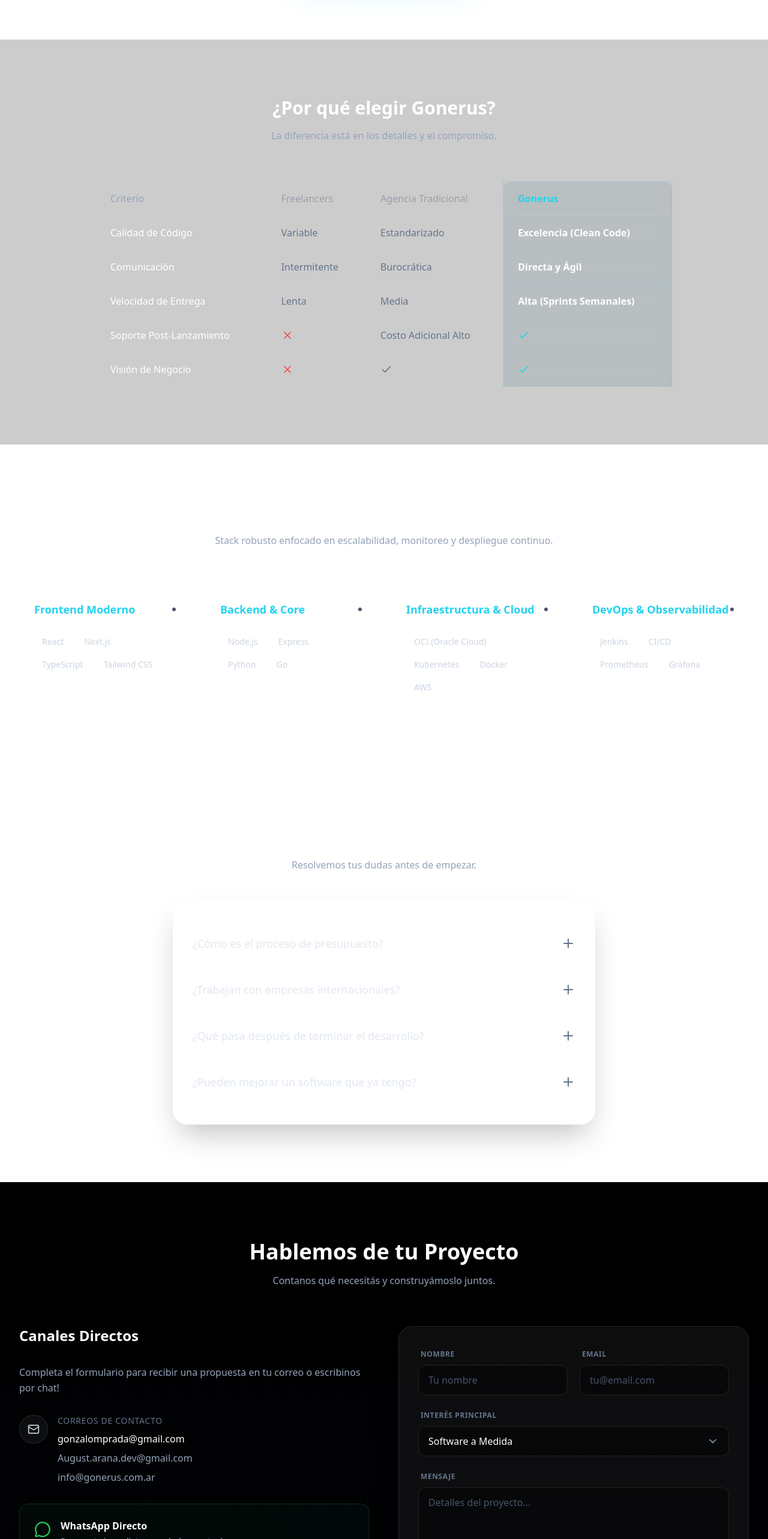
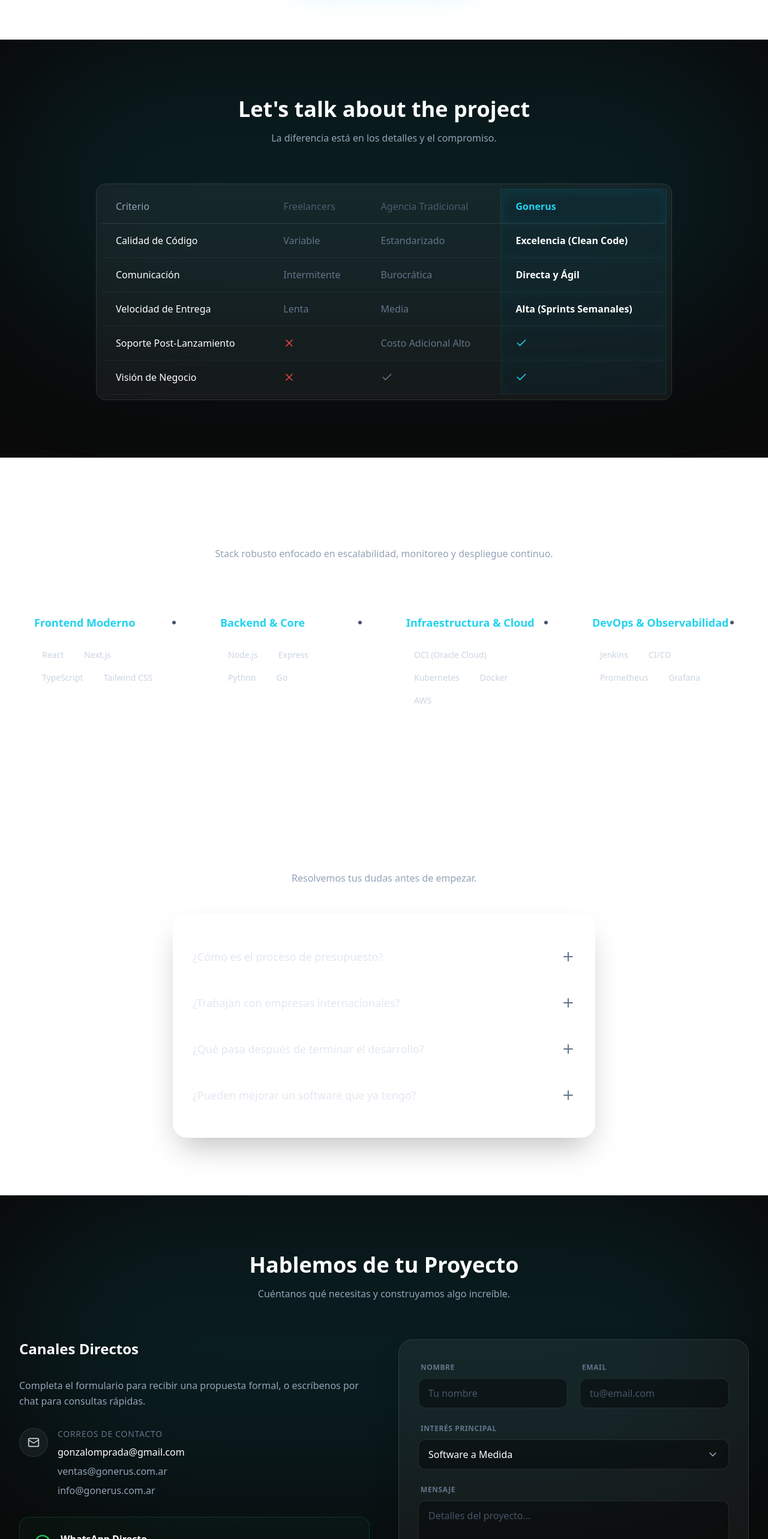
Before and after one commit to gonzalomprada/korven-web, a React (Vite) app: page / in a window 1280 px wide. Shown: the part 5445-8011 px from the top of the page at 60% size. Built offline with nearby package versions, Linux system fonts and the light colour scheme.

Commit message:
correcciones

```diff
--- a/src/components/ComparisonTable.jsx
+++ b/src/components/ComparisonTable.jsx
@@ -3,21 +3,28 @@ import { X, Check } from 'lucide-react';
 
 const ComparisonTable = () => {
   return (
-    <section className="py-24 relative bg-black/20">
-      <div className="max-w-5xl mx-auto px-4 sm:px-6 lg:px-8">
+    // CAMBIO: Usamos el fondo unificado y agregamos el efecto de luz
+    <section className="py-24 relative bg-[#0a0a0a] overflow-hidden">
+
+      {/* Efecto de luz de fondo (Glow Azul) para unificar el estilo */}
+      <div className="absolute top-0 left-1/2 -translate-x-1/2 w-full h-[500px] bg-cyan-500/10 blur-[120px] rounded-full pointer-events-none" />
+
+      <div className="max-w-5xl mx-auto px-4 sm:px-6 lg:px-8 relative z-10">
         <div className="text-center mb-16">
-          <h2 className="text-3xl font-bold text-white mb-4">¿Por qué elegir Gonerus?</h2>
-          <p className="text-slate-400">La diferencia está en los detalles y el compromiso.</p>
+          <h2 className="text-3xl md:text-4xl font-bold text-white mb-4">Let's talk about the project</h2>
+          <p className="text-slate-400 max-w-2xl mx-auto">La diferencia está en los detalles y el compromiso.</p>
         </div>
 
-        <div className="overflow-x-auto">
+        {/* Agregamos un fondo sutil a la tabla para que destaque sobre el nuevo background */}
+        <div className="overflow-x-auto rounded-2xl bg-white/5 border border-white/10 p-2 backdrop-blur-sm">
           <table className="w-full text-left border-collapse">
             <thead>
               <tr className="border-b border-white/10">
                 <th className="py-4 px-6 text-slate-400 font-medium">Criterio</th>
-                <th className="py-4 px-6 text-slate-500 font-medium opacity-50">Freelancers</th>
-                <th className="py-4 px-6 text-slate-500 font-medium opacity-50">Agencia Tradicional</th>
-                <th className="py-4 px-6 text-cyan-400 font-bold bg-cyan-900/10 rounded-t-xl border-t border-x border-cyan-500/20">Gonerus</th>
+                <th className="py-4 px-6 text-slate-500 font-medium opacity-70">Freelancers</th>
+                <th className="py-4 px-6 text-slate-500 font-medium opacity-70">Agencia Tradicional</th>
+                {/* Ajuste visual en la cabecera de Gonerus para que coincida con la nueva estética */}
+                <th className="py-4 px-6 text-cyan-400 font-bold bg-cyan-950/30 rounded-t-xl border-t border-x border-cyan-500/20 shadow-[inset_0_4px_20px_rgba(6,182,212,0.1)]">Gonerus</th>
               </tr>
             </thead>
             <tbody className="text-slate-300">
@@ -28,11 +35,15 @@ const ComparisonTable = () => {
                 { criterion: "Soporte Post-Lanzamiento", free: <X className="h-5 w-5 text-red-500" />, agency: "Costo Adicional Alto", Gonerus: <Check className="h-5 w-5 text-cyan-400" /> },
                 { criterion: "Visión de Negocio", free: <X className="h-5 w-5 text-red-500" />, agency: <Check className="h-5 w-5 text-slate-500" />, Gonerus: <Check className="h-5 w-5 text-cyan-400" /> },
               ].map((row, index) => (
-                <tr key={index} className="border-b border-white/5 hover:bg-white/[0.02]">
+                // Ajuste en el hover para que sea más sutil sobre el fondo oscuro
+                <tr key={index} className="border-b border-white/5 hover:bg-white/5 transition-colors">
                   <td className="py-4 px-6 font-medium text-white">{row.criterion}</td>
                   <td className="py-4 px-6 text-slate-500">{row.free}</td>
                   <td className="py-4 px-6 text-slate-500">{row.agency}</td>
-                  <td className="py-4 px-6 text-white font-semibold bg-cyan-900/10 border-x border-cyan-500/10 shadow-[inset_0_0_20px_rgba(6,182,212,0.05)]">
+                  {/* Ajuste en la columna de Gonerus para que resalte más */}
+                  <td className="py-4 px-6 text-white font-semibold bg-cyan-950/20 border-x border-cyan-500/10 shadow-[inset_0_0_20px_rgba(6,182,212,0.05)] relative group">
+                    {/* Pequeño efecto de brillo al pasar el mouse sobre la celda de Gonerus */}
+                    <div className="absolute inset-0 bg-cyan-500/5 opacity-0 group-hover:opacity-100 transition-opacity pointer-events-none" />
                     {row.Gonerus}
                   </td>
                 </tr>
--- a/src/components/Contact.jsx
+++ b/src/components/Contact.jsx
@@ -7,17 +7,16 @@ const Contact = () => {
 
   // Estado del formulario
   const [formData, setFormData] = useState({
-    user_name: '',    // EmailJS suele usar 'user_name' en sus templates por defecto
-    user_email: '',   // EmailJS suele usar 'user_email'
-    service: 'Software a Medida', // Opción Default solicitada
+    user_name: '',
+    user_email: '',
+    service: 'Software a Medida',
     message: ''
   });
 
-  // Estado del Dropdown personalizado
+  // Estado del Dropdown
   const [isOpen, setIsOpen] = useState(false);
   const dropdownRef = useRef(null);
 
-  // Opciones del servicio con iconos o descripciones cortas si quisieras
   const serviceOptions = [
     "Software a Medida",
     "MVP Express",
@@ -26,16 +25,16 @@ const Contact = () => {
   ];
 
   // Estado visual
-  const [status, setStatus] = useState('idle'); // 'idle' | 'sending' | 'success' | 'error'
+  const [status, setStatus] = useState('idle');
 
   const handleSubmit = (e) => {
     e.preventDefault();
     setStatus('sending');
 
     // REEMPLAZA ESTOS VALORES CON LOS DE TU CUENTA DE EMAILJS
-    const SERVICE_ID = 'service_z4zu272';
-    const TEMPLATE_ID = 'template_lts5f6a';
-    const PUBLIC_KEY = 'Mbd0WWiB2FRUid0-7';
+    const SERVICE_ID = 'YOUR_SERVICE_ID';
+    const TEMPLATE_ID = 'YOUR_TEMPLATE_ID';
+    const PUBLIC_KEY = 'YOUR_PUBLIC_KEY';
 
     emailjs.send(SERVICE_ID, TEMPLATE_ID, formData, PUBLIC_KEY)
       .then((result) => {
@@ -51,64 +50,62 @@ const Contact = () => {
     setFormData({ ...formData, [e.target.name]: e.target.value });
   };
 
-  // Función para elegir opción del custom dropdown
   const selectOption = (option) => {
     setFormData({ ...formData, service: option });
     setIsOpen(false);
   };
 
   return (
-    <section id="contact" className="py-24 relative bg-black">
-      <div className="absolute inset-0 bg-gradient-to-b from-black via-blue-950/5 to-black pointer-events-none" />
+    // CAMBIO 1: FONDO UNIFICADO
+    // Usamos un gradiente radial superior para imitar la luz del Hero
+    <section id="contact" className="py-24 relative bg-[#0a0a0a] overflow-hidden">
+
+      {/* Efecto de luz de fondo (Glow Azul) */}
+      <div className="absolute top-0 left-1/2 -translate-x-1/2 w-full h-[500px] bg-cyan-500/10 blur-[120px] rounded-full pointer-events-none" />
 
       <div className="max-w-7xl mx-auto px-4 sm:px-6 lg:px-8 relative z-10">
 
+        {/* Encabezado */}
         <div className="text-center mb-16">
           <h2 className="text-3xl md:text-4xl font-bold text-white mb-4">
             Hablemos de tu Proyecto
           </h2>
           <p className="text-slate-400 max-w-2xl mx-auto">
-            Contanos qué necesitás y construyámoslo juntos.
+            Cuéntanos qué necesitas y construyamos algo increíble.
           </p>
         </div>
 
-        <div className="grid grid-cols-1 lg:grid-cols-2 gap-12 items-start">
+        <div className="grid grid-cols-1 lg:grid-cols-2 gap-12 items-start mb-20">
 
-          {/* COLUMNA IZQUIERDA: Info + WhatsApp */}
+          {/* COLUMNA IZQUIERDA */}
           <div className="space-y-8">
             <h3 className="text-2xl font-bold text-white">Canales Directos</h3>
             <p className="text-slate-400 leading-relaxed">
-              Completa el formulario para recibir una propuesta en tu correo o escribinos por chat!
+              Completa el formulario para recibir una propuesta formal, o escríbenos por chat para consultas rápidas.
             </p>
 
+            {/* Lista de Correos */}
             <div className="flex items-start group">
               <div className="h-12 w-12 rounded-full bg-white/5 flex items-center justify-center mr-4 border border-white/10 group-hover:border-cyan-500/50 group-hover:bg-cyan-950/30 transition-all flex-shrink-0">
                 <Mail className="h-5 w-5 text-slate-300 group-hover:text-cyan-400" />
               </div>
               <div>
                 <p className="text-sm text-slate-500 font-medium uppercase tracking-wider mb-2">Correos de Contacto</p>
-
-                <div className="space-y-2"> {/* Lista vertical con espacio */}
-
-                  {/* 1. Tu Mail Principal */}
+                <div className="space-y-2">
                   <a href="mailto:gonzalomprada@gmail.com" className="block text-white hover:text-cyan-400 transition-colors font-medium">
                     gonzalomprada@gmail.com
                   </a>
-
-                  {/* 2. Segundo Mail (Ejemplo: Ventas o Socio) */}
-                  <a href="mailto:August.arana.dev@gmail.com" className="block text-slate-400 hover:text-cyan-400 transition-colors">
-                    August.arana.dev@gmail.com
+                  <a href="mailto:ventas@gonerus.com.ar" className="block text-slate-400 hover:text-cyan-400 transition-colors">
+                    ventas@gonerus.com.ar
                   </a>
-
-                  {/* 3. Tercer Mail (Ejemplo: Info o Soporte) */}
                   <a href="mailto:info@gonerus.com.ar" className="block text-slate-400 hover:text-cyan-400 transition-colors">
                     info@gonerus.com.ar
                   </a>
-
                 </div>
               </div>
             </div>
 
+            {/* WhatsApp Box */}
             <div className="p-6 rounded-2xl bg-gradient-to-r from-green-900/10 to-emerald-900/10 border border-green-500/20 mt-8 relative overflow-hidden group">
               <div className="absolute inset-0 bg-green-500/5 opacity-0 group-hover:opacity-100 transition-opacity" />
               <div className="flex items-start relative z-10">
@@ -117,7 +114,7 @@ const Contact = () => {
                   <h4 className="text-white font-bold mb-1">WhatsApp Directo</h4>
                   <p className="text-sm text-slate-400 mb-5">Respuesta inmediata para dudas puntuales.</p>
                   <a
-                    href="https://wa.me/5491112345678?text=Hola%20Gonerus..."
+                    href="https://wa.me/5491112345678" // TU NÚMERO
                     target="_blank"
                     rel="noopener noreferrer"
                     className="inline-flex items-center bg-green-600 hover:bg-green-500 text-white px-5 py-2.5 rounded-lg text-sm font-bold transition-all shadow-lg hover:shadow-green-500/20"
@@ -127,41 +124,34 @@ const Contact = () => {
                 </div>
               </div>
             </div>
+
+            {/* Redes Sociales */}
             <div className="mt-10 pt-8 border-t border-white/10">
-              <h4 className="text-sm font-bold text-slate-500 uppercase tracking-wider mb-4">Seguinos en redes</h4>
-
+              <h4 className="text-sm font-bold text-slate-500 uppercase tracking-wider mb-4">Síguenos en redes</h4>
               <div className="flex gap-4">
-                {/* LinkedIn */}
                 <a
                   href="https://www.linkedin.com/"
                   target="_blank"
                   rel="noopener noreferrer"
                   className="h-12 w-12 rounded-xl bg-white/5 border border-white/10 flex items-center justify-center text-slate-400 hover:bg-[#0077b5] hover:border-[#0077b5] hover:text-white transition-all duration-300 group"
-                  aria-label="LinkedIn"
                 >
                   <Linkedin className="h-5 w-5 group-hover:scale-110 transition-transform" />
                 </a>
-
-                {/* Instagram */}
                 <a
-                  href="https://www.instagram.com/gonerus.tech?igsh=bmNqamE5bHoyMmV0&utm_source=qr" // Pon tu link real aquí
+                  href="https://www.instagram.com/"
                   target="_blank"
                   rel="noopener noreferrer"
                   className="h-12 w-12 rounded-xl bg-white/5 border border-white/10 flex items-center justify-center text-slate-400 hover:bg-gradient-to-tr hover:from-[#fd5949] hover:to-[#d6249f] hover:border-transparent hover:text-white transition-all duration-300 group"
-                  aria-label="Instagram"
                 >
                   <Instagram className="h-5 w-5 group-hover:scale-110 transition-transform" />
                 </a>
               </div>
             </div>
-
-
           </div>
 
-          {/* COLUMNA DERECHA: Formulario con EmailJS */}
+          {/* COLUMNA DERECHA: Formulario */}
           <form ref={form} onSubmit={handleSubmit} className="space-y-5 bg-white/5 p-8 rounded-3xl border border-white/10 shadow-2xl relative">
-
-            {/* Overlay de Éxito */}
+            {/* ... (Lógica de éxito/error igual que antes) ... */}
             {status === 'success' && (
               <div className="absolute inset-0 bg-black/95 rounded-3xl z-20 flex flex-col items-center justify-center p-8 text-center animate-in fade-in duration-300">
                 <div className="h-20 w-20 bg-green-500/20 text-green-500 rounded-full flex items-center justify-center mb-6 border border-green-500/30">
@@ -171,17 +161,6 @@ const Contact = () => {
                 <p className="text-slate-400 mb-8">El mensaje ha sido enviado correctamente.</p>
                 <button type="button" onClick={() => setStatus('idle')} className="text-cyan-400 hover:text-cyan-300 font-medium underline">
                   Enviar otro mensaje
-                </button>
-              </div>
-            )}
-
-             {/* Overlay de Error */}
-             {status === 'error' && (
-              <div className="absolute inset-0 bg-black/95 rounded-3xl z-20 flex flex-col items-center justify-center p-8 text-center animate-in fade-in duration-300">
-                <h3 className="text-2xl font-bold text-red-500 mb-2">Ocurrió un error</h3>
-                <p className="text-slate-400 mb-8">No pudimos enviar el mensaje. Por favor intenta por WhatsApp.</p>
-                <button type="button" onClick={() => setStatus('idle')} className="text-white bg-white/10 px-4 py-2 rounded-lg">
-                  Intentar de nuevo
                 </button>
               </div>
             )}
@@ -213,10 +192,8 @@ const Contact = () => {
               </div>
             </div>
 
-            {/* CUSTOM DROPDOWN (Mejorado visualmente) */}
             <div className="space-y-2 relative" ref={dropdownRef}>
               <label className="text-xs font-bold text-slate-500 uppercase tracking-wider ml-1">Interés Principal</label>
-
               <button
                 type="button"
                 onClick={() => setIsOpen(!isOpen)}
@@ -225,8 +202,6 @@ const Contact = () => {
                 <span className="text-white font-medium">{formData.service}</span>
                 <ChevronDown className={`h-5 w-5 text-slate-400 transition-transform duration-300 ${isOpen ? 'rotate-180' : ''}`} />
               </button>
-
-              {/* Lista desplegable animada */}
               {isOpen && (
                 <div className="absolute top-full left-0 right-0 mt-2 bg-[#0a0a0a] border border-white/10 rounded-xl shadow-2xl overflow-hidden z-30 animate-in fade-in zoom-in-95 duration-200">
                   {serviceOptions.map((option) => (
@@ -272,6 +247,14 @@ const Contact = () => {
             </button>
           </form>
         </div>
+
+        {/* CAMBIO 2: FOOTER / COPYRIGHT */}
+        <div className="border-t border-white/10 pt-8 mt-12 text-center">
+          <p className="text-slate-500 text-sm">
+            © 2026 Gonerus. Todos los derechos reservados.
+          </p>
+        </div>
+
       </div>
     </section>
   );
```
